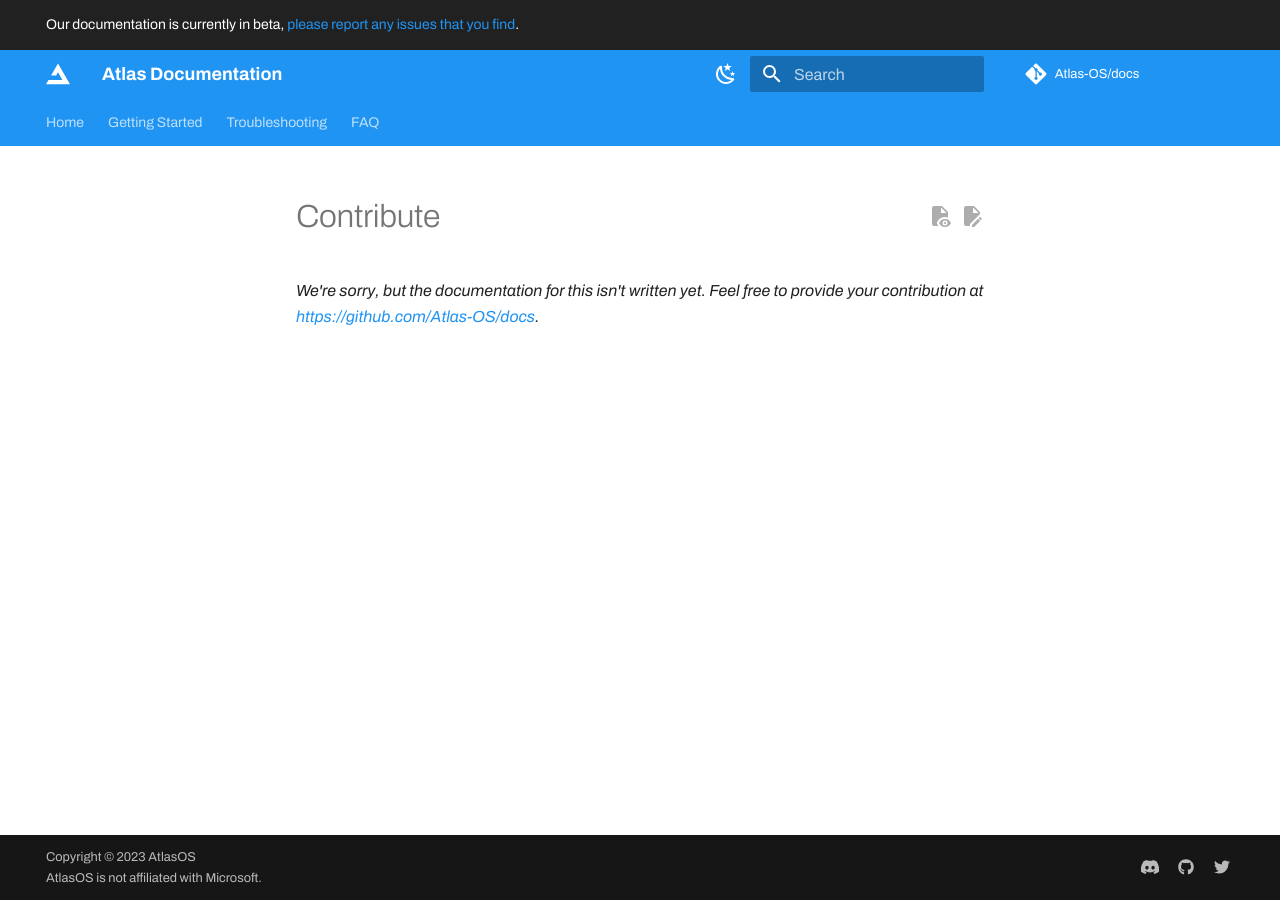
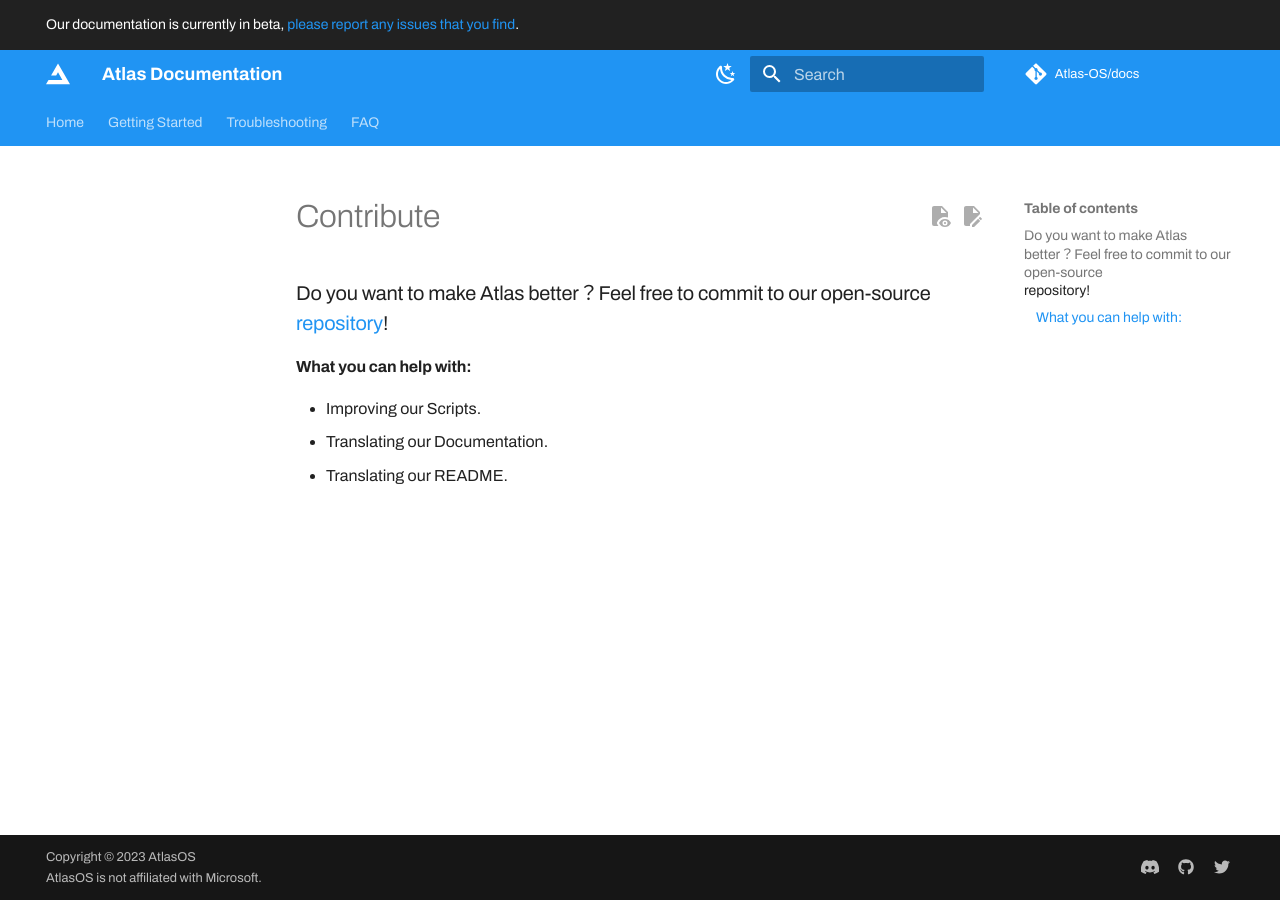
Before and after one commit to Atlas-OS/docs, an MkDocs documentation site: the page built from docs/FAQ/Contribute.md, in a window 1280 px wide. Built offline with MkDocs 1.6.1 and Material for MkDocs 9.7.7, drawn with Linux system fonts in a browser that asks for light colours; some web fonts are replaced; plug-ins that fetch from the network failed and are left out; comment, search, counter and statistics services are not loaded.

Commit message:
Update Contribute.md

```diff
--- a/docs/FAQ/Contribute.md
+++ b/docs/FAQ/Contribute.md
@@ -1 +1,7 @@
-*We're sorry, but the documentation for this isn't written yet. Feel free to provide your contribution at [https://github.com/Atlas-OS/docs](https://github.com/Atlas-OS/docs).*
+### Do you want to make Atlas better？Feel free to commit to our open-source [repository](https://github.com/Atlas-OS/Atlas)!
+
+#### What you can help with:
+
+- Improving our Scripts.
+- Translating our Documentation.
+- Translating our README.
```
